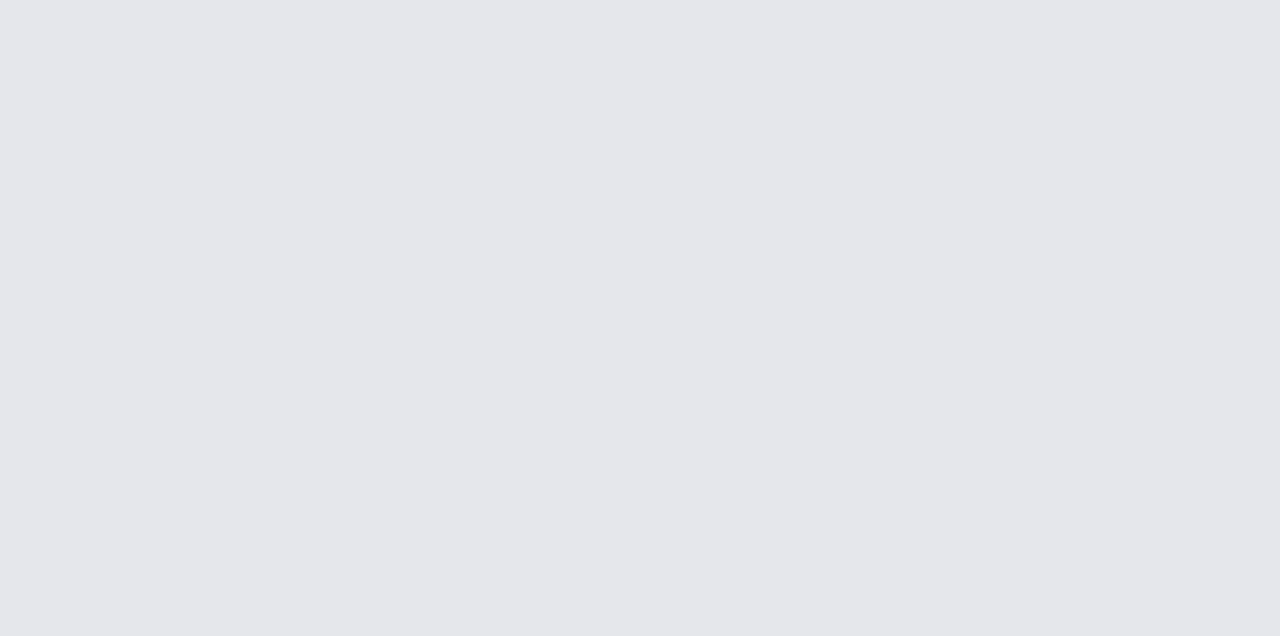
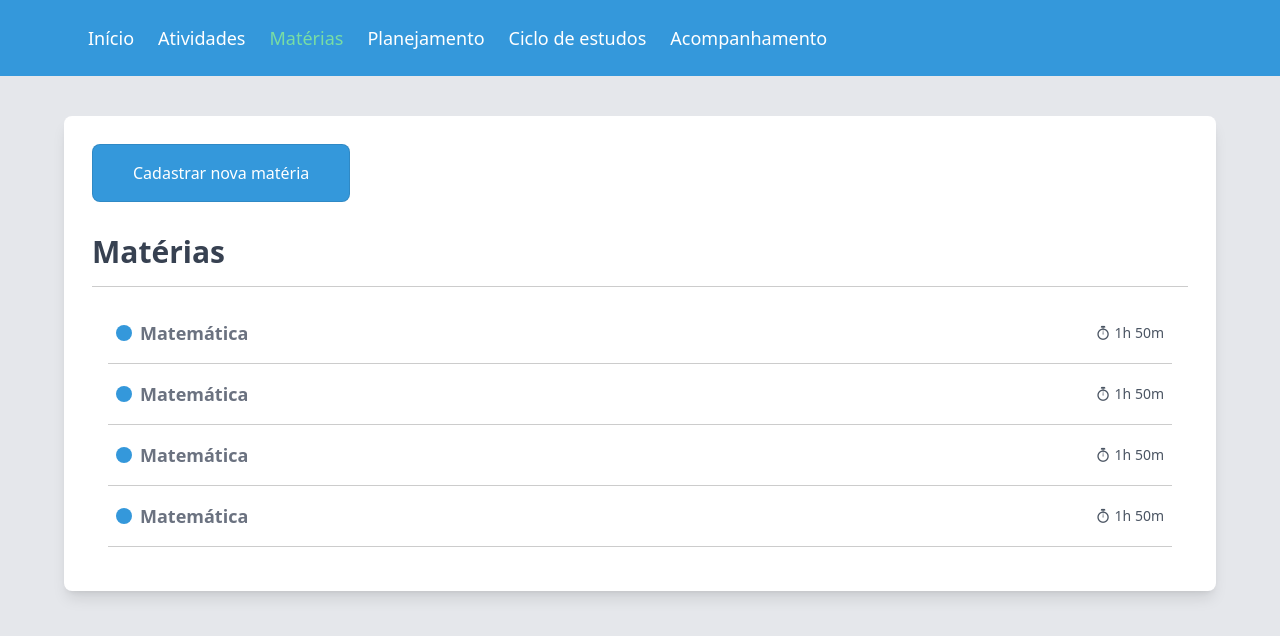
Before and after one commit to Cris-Smykel/jose-aprovado, a React (Create React App) app: page /materias in a window 1280 px wide. Before the commit this address had no page. Shown: the top 636 px of the page. Built offline with nearby package versions, Linux system fonts and the light colour scheme.

Commit message:
Create Subject Front-end Complete

```diff
--- a/src/App.jsx
+++ b/src/App.jsx
@@ -1,7 +1,8 @@
 import { BrowserRouter, Routes, Route } from "react-router-dom";
 import Home from "./pages/Home";
 import Activity from "./pages/Activity";
-import Revisions from "./pages/Revisions";
+import Subjects from "./pages/Subjects/Subjects";
+import CreateSubjects from "./pages/Subjects/CreateSubjects";
 import Planning from "./pages/Planning";
 import StudyCircle from "./pages/StudyCircle";
 import Supervision from "./pages/Supervision";
@@ -12,7 +13,8 @@ export default function App() {
       <Routes>
         <Route path="/" element={<Home />} />
         <Route path="/atividades" element={<Activity />} />
-        <Route path="/revisoes" element={<Revisions />} />
+        <Route path="/materias" element={<Subjects />} />
+        <Route path="/materias/criar-materia" element={<CreateSubjects />} />
         <Route path="/planejamento" element={<Planning />} />
         <Route path="/ciclo-de-estudos" element={<StudyCircle />} />
         <Route path="/acompanhamento" element={<Supervision />} />
--- a/src/components/Header.jsx
+++ b/src/components/Header.jsx
@@ -44,13 +44,19 @@ function handleHeaderBarsClick(setShowMobileNav, value) {
 }
 
 function HeaderAnchor(props) {
+  let anchorActive = useLocation().pathname.startsWith(props.path);
+
+  if (useLocation().pathname !== "/") {
+    if (anchorActive && props.path === "/") {
+      anchorActive = false;
+    }
+  }
+
   return (
     <li>
       <Link
         className={`font-medium text-lg cursor-pointer hover:text-secondary transition-colors duration-200 ${
-          useLocation().pathname === props.path
-            ? "text-secondary"
-            : "text-white"
+          anchorActive ? "text-secondary" : "text-white"
         }`}
         to={props.path}
       >
@@ -74,8 +80,8 @@ function headerAnchorsData() {
     },
     {
       id: 3,
-      path: "/revisoes",
-      name: "Revisões",
+      path: "/materias",
+      name: "Matérias",
     },
     {
       id: 4,
--- /dev/null
+++ b/src/components/subjects/CreateSubject.jsx
@@ -0,0 +1,64 @@
+import { Link } from "react-router-dom";
+import { useState } from "react";
+
+export default function CreateSubject() {
+  const [subjectFormValues, setSubjectFormValues] = useState(() => {
+    return {
+      subject: "",
+    };
+  });
+
+  return (
+    <section className="p-4 pt-10 pb-10">
+      <div className="max-w-5xl m-auto">
+        <div className="bg-white p-8 pt-10 pb-10 rounded-lg shadow-lg flex flex-col gap-6">
+          <article className="pb-5 border-b border-b-[rgba(0,0,0,0.2)] flex flex-col gap-6">
+            <Link
+              to={"/materias"}
+              className="w-36 p-2 bg-secondary text-white text-center rounded-lg cursor-pointer font-medium text-base hover:bg-green-400 transition-all duration-200"
+            >
+              Voltar
+            </Link>
+
+            <h1 className="text-2xl text-gray-600 font-bold">
+              Cadastrar matéria
+            </h1>
+          </article>
+
+          <form onSubmit={(event) => handleSubmit(event, subjectFormValues)}>
+            <div className="flex flex-col gap-2 max-w-96">
+              <input
+                onChange={(event) =>
+                  getSubjectFormValues(event, setSubjectFormValues)
+                }
+                value={subjectFormValues.subject}
+                name="subject"
+                className="p-3 border border-[rgba(0,0,0,0.2)] rounded-lg font-normal text-base text-gray-600"
+                placeholder="Nome da matéria"
+              />
+
+              <button
+                className="p-2 mt-2 w-36 rounded-lg bg-primary text-white text-base hover:bg-blue-500 transition-all duration-200"
+                type="submit"
+              >
+                Salvar
+              </button>
+            </div>
+          </form>
+        </div>
+      </div>
+    </section>
+  );
+}
+
+function handleSubmit(event, subjectFormValues) {
+  event.preventDefault();
+}
+
+function getSubjectFormValues(event, setSubjectFormValues) {
+  const target = event.target;
+
+  setSubjectFormValues((prevSubjectFormValues) => {
+    return { ...prevSubjectFormValues, [target.name]: target.value };
+  });
+}
--- /dev/null
+++ b/src/components/subjects/SubjectsHero.jsx
@@ -0,0 +1,96 @@
+import { Link } from "react-router-dom";
+
+export default function SubjectsHero() {
+  return (
+    <section className="p-3 pt-10 pb-10">
+      <div className="m-auto max-w-6xl">
+        <div className="bg-white p-3 pt-6 pb-6 flex flex-col gap-8 lg:p-7 lg:rounded-lg lg:shadow-lg">
+          <Link to={"/materias/criar-materia"}>
+            <button
+              type="button"
+              className="p-4 w-fit pr-10 pl-10 text-base text-white bg-primary rounded-lg border font-normal cursor-pointer border-[rgba(0,0,0,0.1)]"
+            >
+              Cadastrar nova matéria
+            </button>
+          </Link>
+
+          <div className="flex flex-col gap-4">
+            <h1 className="text-3xl text-gray-700 font-bold">Matérias</h1>
+
+            <ol className="pt-4 pb-4 flex flex-col border-t border-[rgba(0,0,0,0.2)]">
+              <li className="pr-4 pl-4">
+                <div className="flex justify-between overflow-auto gap-2 items-center p-2 pt-4 pb-4 border-b border-[rgba(0,0,0,0.2)]">
+                  <div className="flex items-center gap-2">
+                    <div className="w-4 aspect-square rounded-full bg-primary"></div>
+                    <h2 className="text-lg font-bold text-gray-500">
+                      Matemática
+                    </h2>
+                  </div>
+
+                  <div className="flex items-center gap-1">
+                    <i className="icon-stopwatch text-gray-600 text-sm"></i>
+                    <mark className="text-gray-600 font-medium text-sm">
+                      1h 50m
+                    </mark>
+                  </div>
+                </div>
+              </li>
+
+              <li className="pr-4 pl-4">
+                <div className="flex justify-between overflow-auto gap-2 items-center p-2 pt-4 pb-4 border-b border-[rgba(0,0,0,0.2)]">
+                  <div className="flex items-center gap-2">
+                    <div className="w-4 aspect-square rounded-full bg-primary"></div>
+                    <h2 className="text-lg font-bold text-gray-500">
+                      Matemática
+                    </h2>
+                  </div>
+
+                  <div className="flex items-center gap-1">
+                    <i className="icon-stopwatch text-gray-600 text-sm"></i>
+                    <mark className="text-gray-600 font-medium text-sm">
+                      1h 50m
+                    </mark>
+                  </div>
+                </div>
+              </li>
+              <li className="pr-4 pl-4">
+                <div className="flex justify-between overflow-auto gap-2 items-center p-2 pt-4 pb-4 border-b border-[rgba(0,0,0,0.2)]">
+                  <div className="flex items-center gap-2">
+                    <div className="w-4 aspect-square rounded-full bg-primary"></div>
+                    <h2 className="text-lg font-bold text-gray-500">
+                      Matemática
+                    </h2>
+                  </div>
+
+                  <div className="flex items-center gap-1">
+                    <i className="icon-stopwatch text-gray-600 text-sm"></i>
+                    <mark className="text-gray-600 font-medium text-sm">
+                      1h 50m
+                    </mark>
+                  </div>
+                </div>
+              </li>
+              <li className="pr-4 pl-4">
+                <div className="flex justify-between overflow-auto gap-2 items-center p-2 pt-4 pb-4 border-b border-[rgba(0,0,0,0.2)]">
+                  <div className="flex items-center gap-2">
+                    <div className="w-4 aspect-square rounded-full bg-primary"></div>
+                    <h2 className="text-lg font-bold text-gray-500">
+                      Matemática
+                    </h2>
+                  </div>
+
+                  <div className="flex items-center gap-1">
+                    <i className="icon-stopwatch text-gray-600 text-sm"></i>
+                    <mark className="text-gray-600 font-medium text-sm">
+                      1h 50m
+                    </mark>
+                  </div>
+                </div>
+              </li>
+            </ol>
+          </div>
+        </div>
+      </div>
+    </section>
+  );
+}
--- a/src/pages/Revisions.jsx
+++ /dev/null
@@ -1,9 +0,0 @@
-import Header from "../components/Header";
-
-export default function Revisions() {
-  return (
-    <div>
-      <Header />
-    </div>
-  );
-}
--- /dev/null
+++ b/src/pages/Subjects/CreateSubjects.jsx
@@ -0,0 +1,14 @@
+import Header from "../../components/Header";
+import CreateSubject from "../../components/subjects/CreateSubject";
+
+export default function CreateSubjects() {
+  return (
+    <div>
+      <Header />
+
+      <main>
+        <CreateSubject />
+      </main>
+    </div>
+  );
+}
--- /dev/null
+++ b/src/pages/Subjects/Subjects.jsx
@@ -0,0 +1,14 @@
+import Header from "../../components/Header";
+import SubjectsHero from "../../components/subjects/SubjectsHero";
+
+export default function Subjects() {
+  return (
+    <div>
+      <Header />
+
+      <main>
+        <SubjectsHero />
+      </main>
+    </div>
+  );
+}
```
